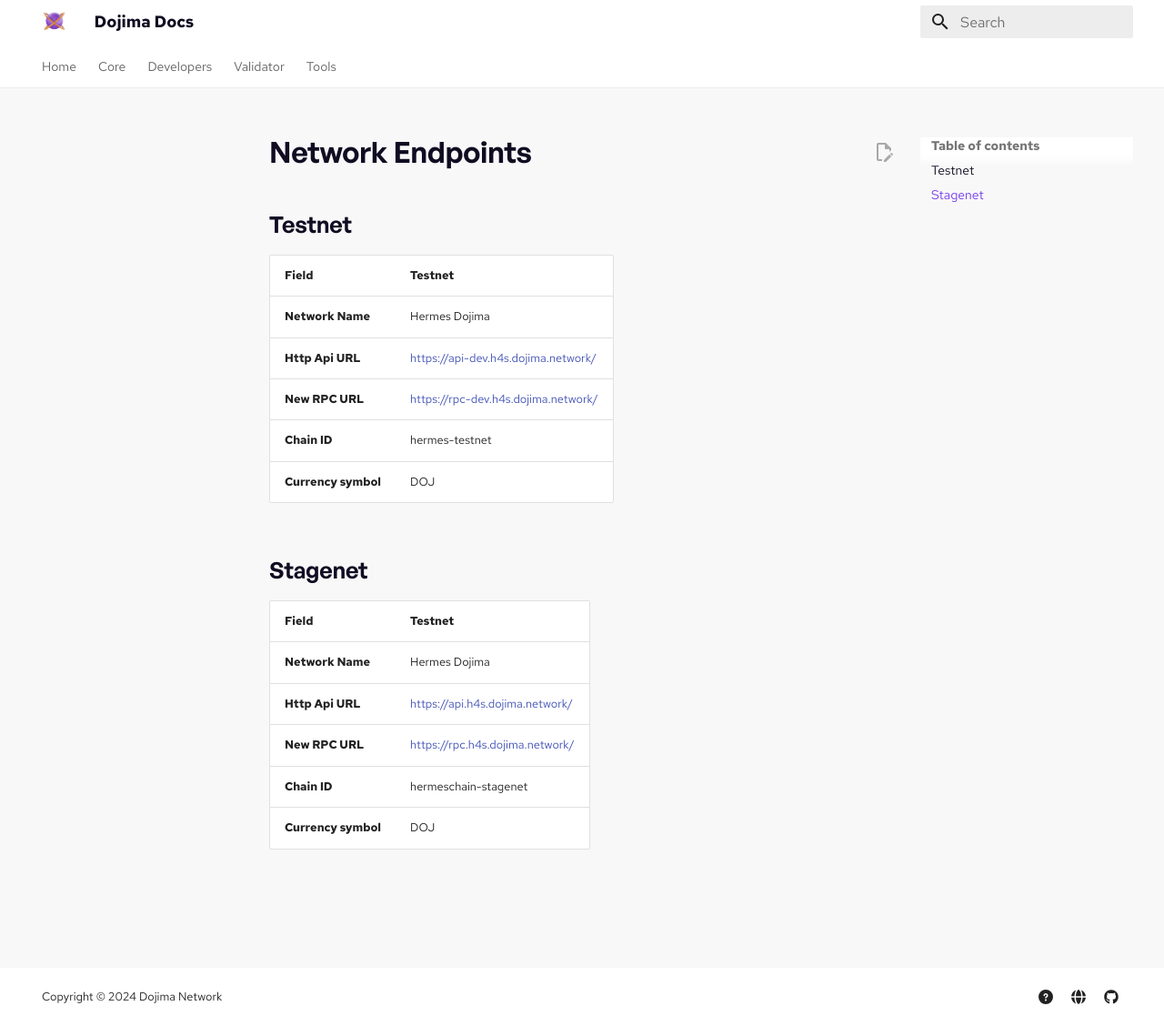
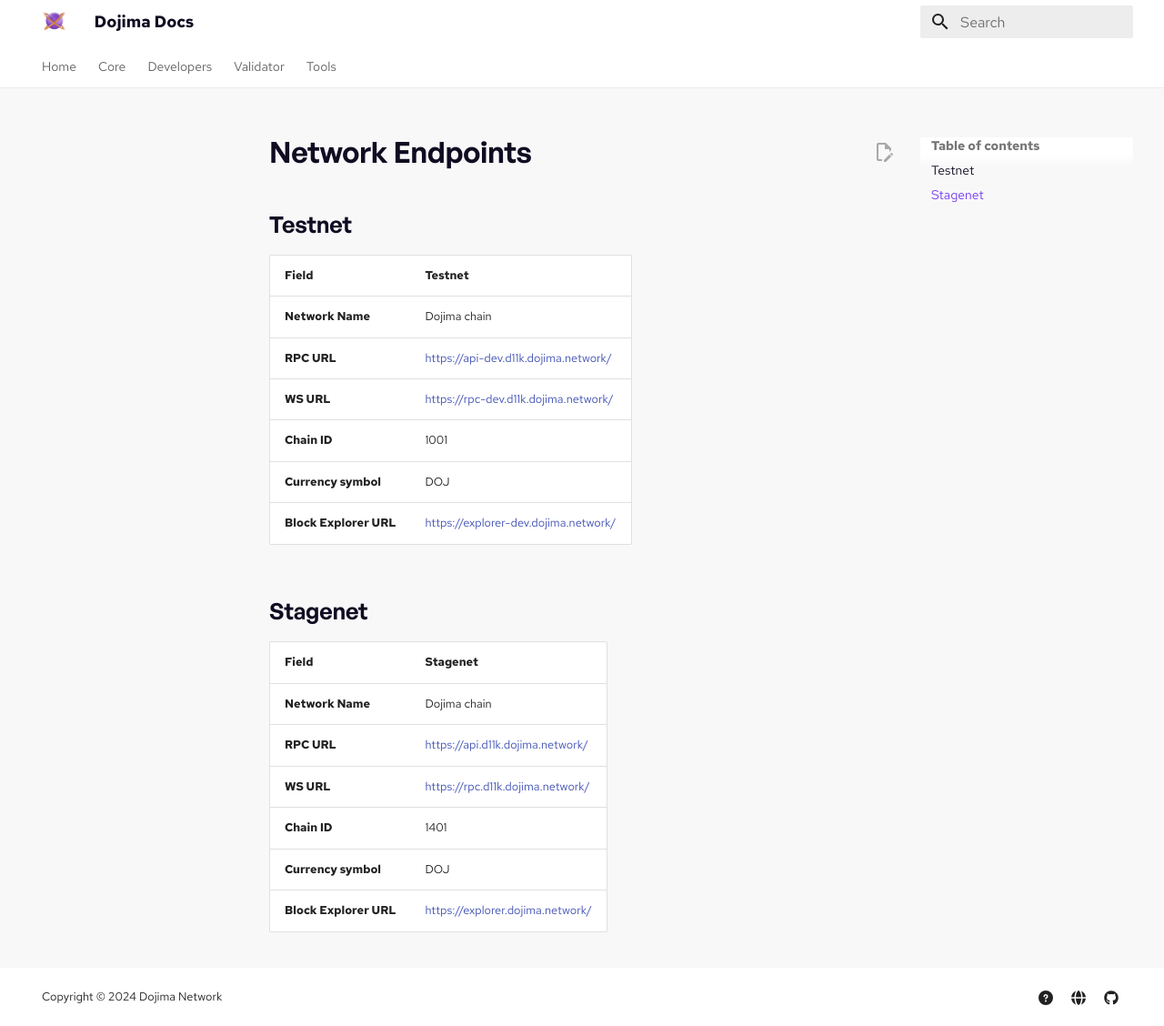
Before and after one commit to dojimanetwork/docs, an MkDocs documentation site: the page built from docs/core/Resources/endpoints.md, in a window 1280 px wide and 1128 px high. Shown: the whole window at 91% size. Built offline with MkDocs 1.6.1 and Material for MkDocs 9.7.7, drawn with Linux system fonts in a browser that asks for light colours.

Commit message:
Reverse the changes

```diff
--- a/docs/core/Resources/endpoints.md
+++ b/docs/core/Resources/endpoints.md
@@ -4,32 +4,24 @@
 
 ## Testnet
 
-
-| **Field**                         	 | **Testnet**               	            |
-|-------------------------------------|----------------------------------------|
-| **Network Name**                  	 | Hermes Dojima   	                      |
-| **Http Api URL**                    | https://api-dev.h4s.dojima.network/   |
-| **New RPC URL**                   	 | https://rpc-dev.h4s.dojima.network/   |
-| **Chain ID**                      	 | hermes-testnet                       	 |
-| **Currency symbol**    	            | DOJ                       	            |
+| **Field**                         	 | **Testnet**               	                |
+|-------------------------------------|--------------------------------------------|
+| **Network Name**                  	 | Dojima chain    	                          |
+| **RPC URL**                    | https://api-dev.d11k.dojima.network/ |
+| **WS URL**                   	 | https://rpc-dev.d11k.dojima.network/ |
+| **Chain ID**                      	 | 1001                      	                |
+| **Currency symbol**    	            | DOJ                       	                |
+| **Block Explorer URL** 	            | https://explorer-dev.dojima.network/       |
 
 
 ## Stagenet
 
 
-| **Field**                         	 | **Testnet**               	            |
-|-------------------------------------|----------------------------------------|
-| **Network Name**                  	 | Hermes Dojima   	                      |
-| **Http Api URL**                    | https://api.h4s.dojima.network/   |
-| **New RPC URL**                   	 | https://rpc.h4s.dojima.network/   |
-| **Chain ID**                      	 | hermeschain-stagenet                       	 |
-| **Currency symbol**    	            | DOJ                       	            |
-<!-- | **Block Explorer URL** 	            | https://hermes-test.dojima.network/    | -->
-
-<!-- | **Chain**                         	 | **Testnet Link**                                                                                                                                    | **Avaliable Endpoints**                                                                                                                                                                                     |
-|-------------------------------------|-----------------------------------------------------------------------------------------------------------------------------------------------------|-------------------------------------------------------------------------------------------------------------------------------------------------------------------------------------------------------------|
-| **Arweave**                  	      | https://ar-test.h4s.dojima.network/                                                                                                                 | info \| tx \| price \| wallet \| block \|peers \| mint \| graphql \| mine \| <br/> for more info:[https://docs.arweave.org/developers/server/http-api](https://docs.arweave.org/developers/server/http-api) |
-| **Polkadot**                   	    | API : https://dot-test.h4s.dojima.network:9933/<br/>Websocket: [wss://dotws-test.h4s.dojima.network:9944](wss://dotws-test.h4s.dojima.network:9944) |
-| **Solana**                      	   | API : https://sol-test.dojima.h4s.network:8899/<br/>Websocket:: https://solws-test.h4s.dojima.network:8900/                                         |
-| **Ethereum**                        | API : https://eth-test.h4s.dojima.network/                                                                                                          |
-| **Binance**                         | https://bnb-test.h4s.dojima.network/                                                                                                                |  -->
+| **Field**                         	 | **Stagenet**               	                |
+|-------------------------------------|--------------------------------------------|
+| **Network Name**                  	 | Dojima chain    	                          |
+| **RPC URL**                    | https://api.d11k.dojima.network/ |
+| **WS URL**                   	 | https://rpc.d11k.dojima.network/ |
+| **Chain ID**                      	 | 1401                      	                |
+| **Currency symbol**    	            | DOJ                       	                |
+| **Block Explorer URL** 	            | https://explorer.dojima.network/       |
--- a/mkdocs.yml
+++ b/mkdocs.yml
@@ -68,8 +68,8 @@
                   - Solana State Sender: core/chain-clients/nonevm/solana/solana-state-sender.md
             - Hermes Bridge: core/chain-clients/evm/hermes-bridge.md
             - Ethereum State Sender Contract: core/chain-clients/evm/state-sender-contract.md
-          - Resources :
-            - Network Endpoints: core/resources/endpoints.md
+          - Resources:
+            - Network Endpoints: developer/Network/endpoints.md
             - Faucet: core/resources/faucet.md
             - Transaction: core/resources/transaction.md
           - Concepts:
```
Also changed, not shown: docs/developer/Network/endpoints.md (added, +35 -0 lines).
